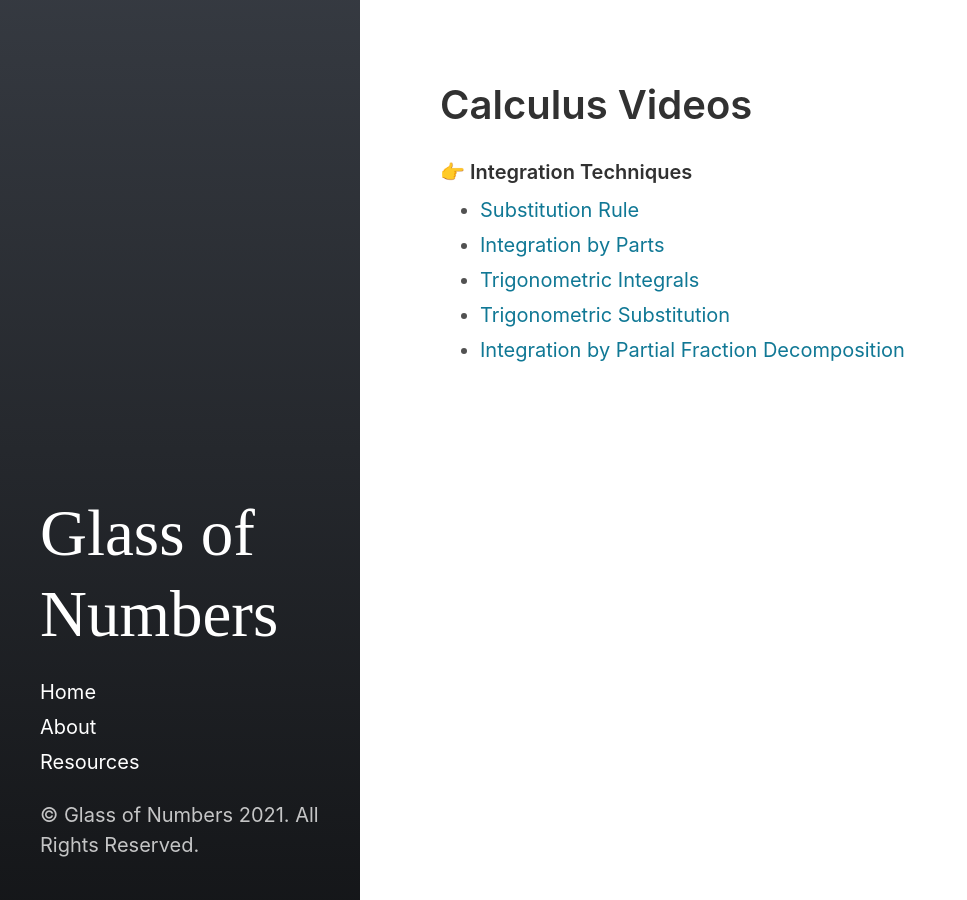
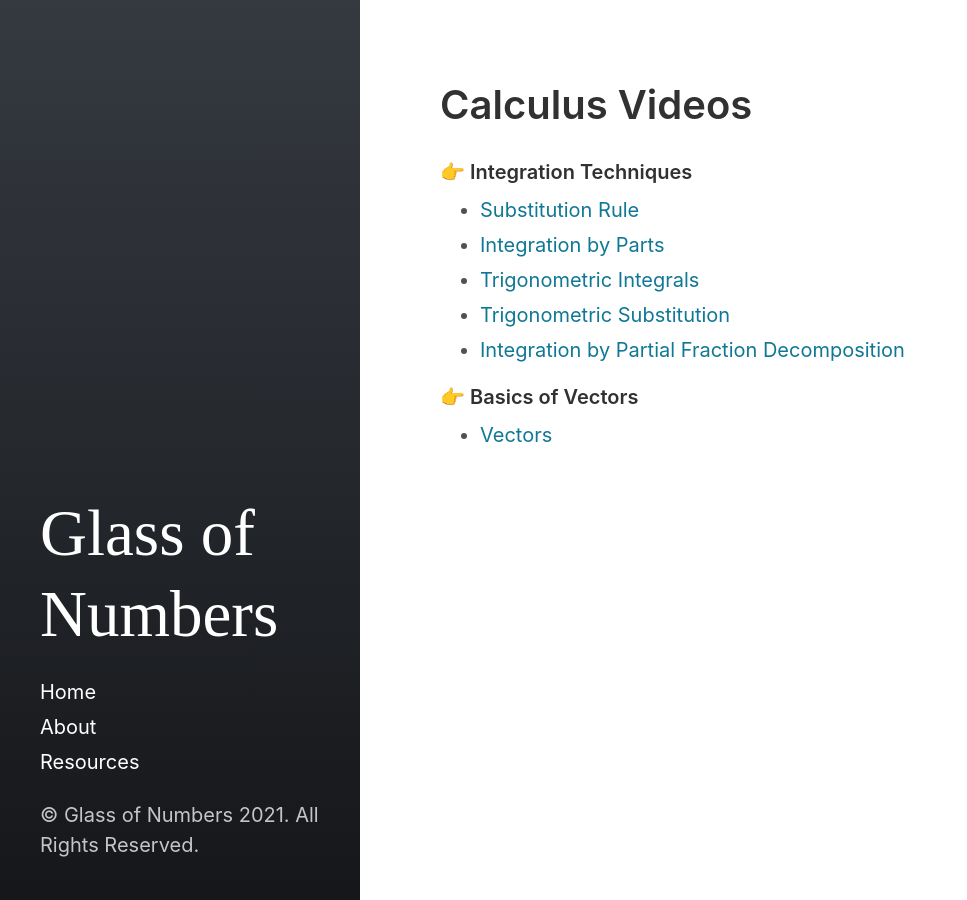
Before and after one commit to mokcak/mokcak.github.io, a Jekyll site: the page built from category/videos/calculus.md, in a window 1280 px wide. Shown: the whole page, without its empty margins (0-967 px from the left). Built offline with Jekyll 4.4.1, drawn with Linux system fonts in a browser that asks for light colours.

Commit message:
Update calculus.md

```diff
--- a/category/videos/calculus.md
+++ b/category/videos/calculus.md
@@ -10,3 +10,9 @@ title: Calculus Videos
 - [Trigonometric Integrals](calculus/trig_integrals.html)
 - [Trigonometric Substitution](calculus/trig_sub.html)
 - [Integration by Partial Fraction Decomposition](calculus/integration_by_partial_fraction.html)
+
+
+
+#### 👉 Basics of Vectors
+
+- [Vectors](calculus/vectors.html)
```
